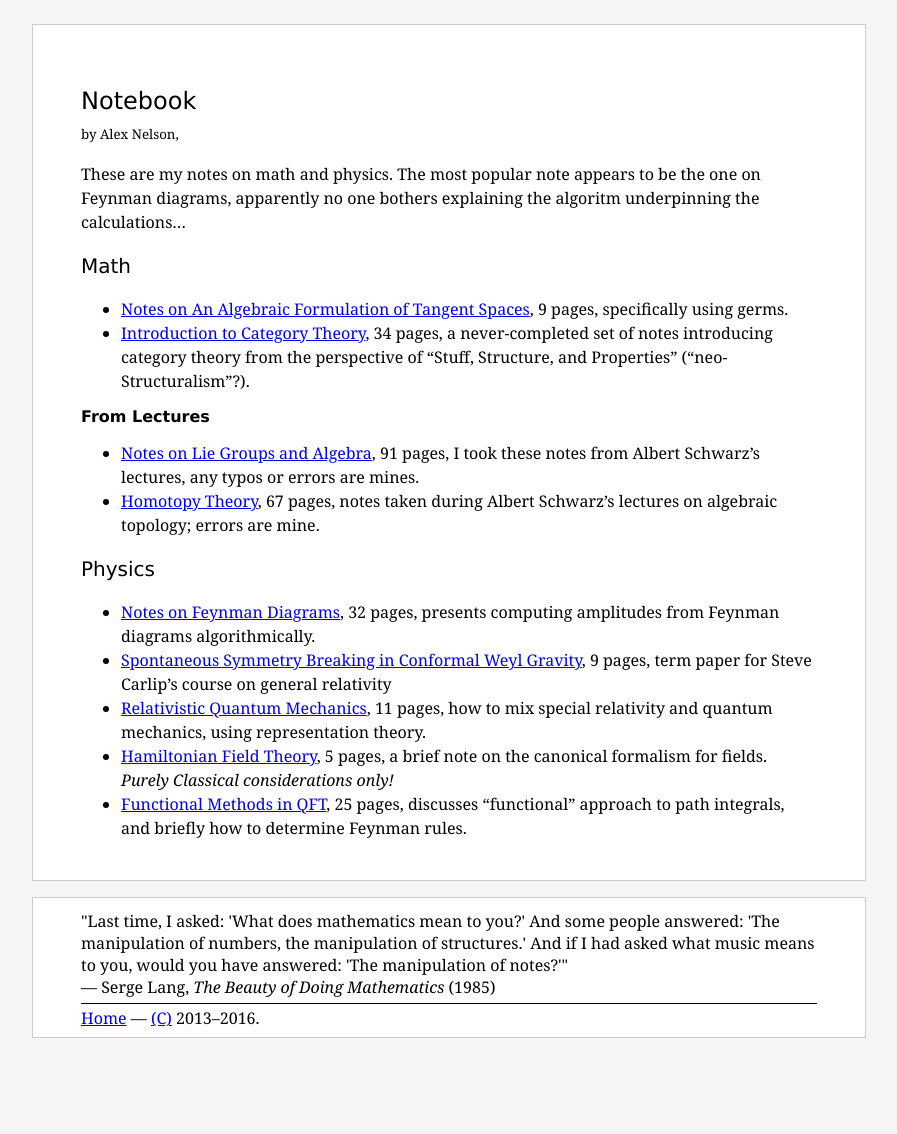
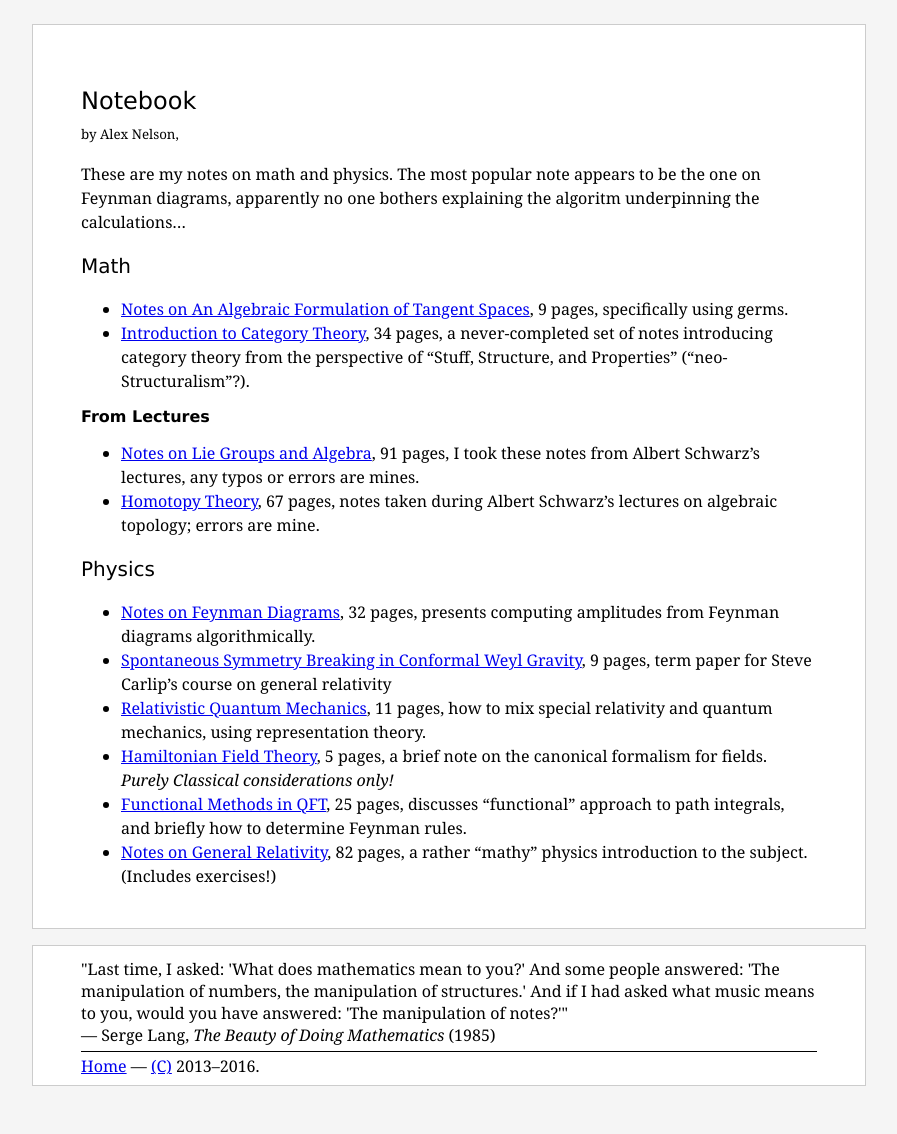
Before and after one commit to pqnelson/pqnelson.github.com, a Jekyll site: the page built from notebk/index.md, in a window 1280 px wide. Shown: the whole page, without its empty margins (191-1088 px from the left). Built offline with Jekyll 4.4.1, drawn with Linux system fonts in a browser that asks for light colours; Markdown is read by kramdown in place of the engine named in the settings; before the commit the page ends 1086 px from its top, so only the background shows below that.

Commit message:
Added notes on GR

```diff
--- a/notebk/index.md
+++ b/notebk/index.md
@@ -45,3 +45,6 @@ algoritm underpinning the calculations...
 - [Functional Methods in QFT]({{ site.url }}/assets/notebk/functionalQFT.pdf),
   25 pages, discusses "functional" approach to path integrals, and
   briefly how to determine Feynman rules.
+- [Notes on General Relativity]({{ site.url }}/assets/notebk/GR.pdf),
+  82 pages, a rather "mathy" physics introduction to the
+  subject. (Includes exercises!)
```
Also changed, not shown: 1 other file.
